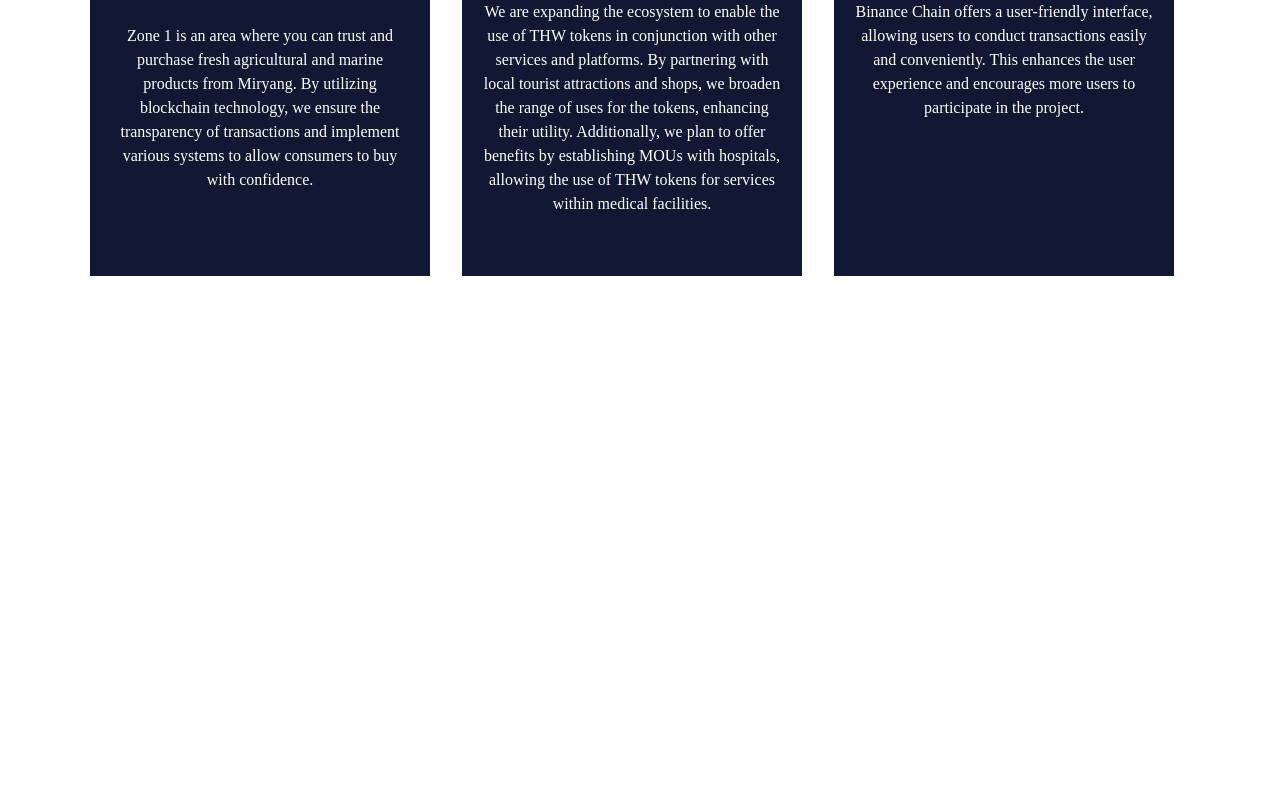
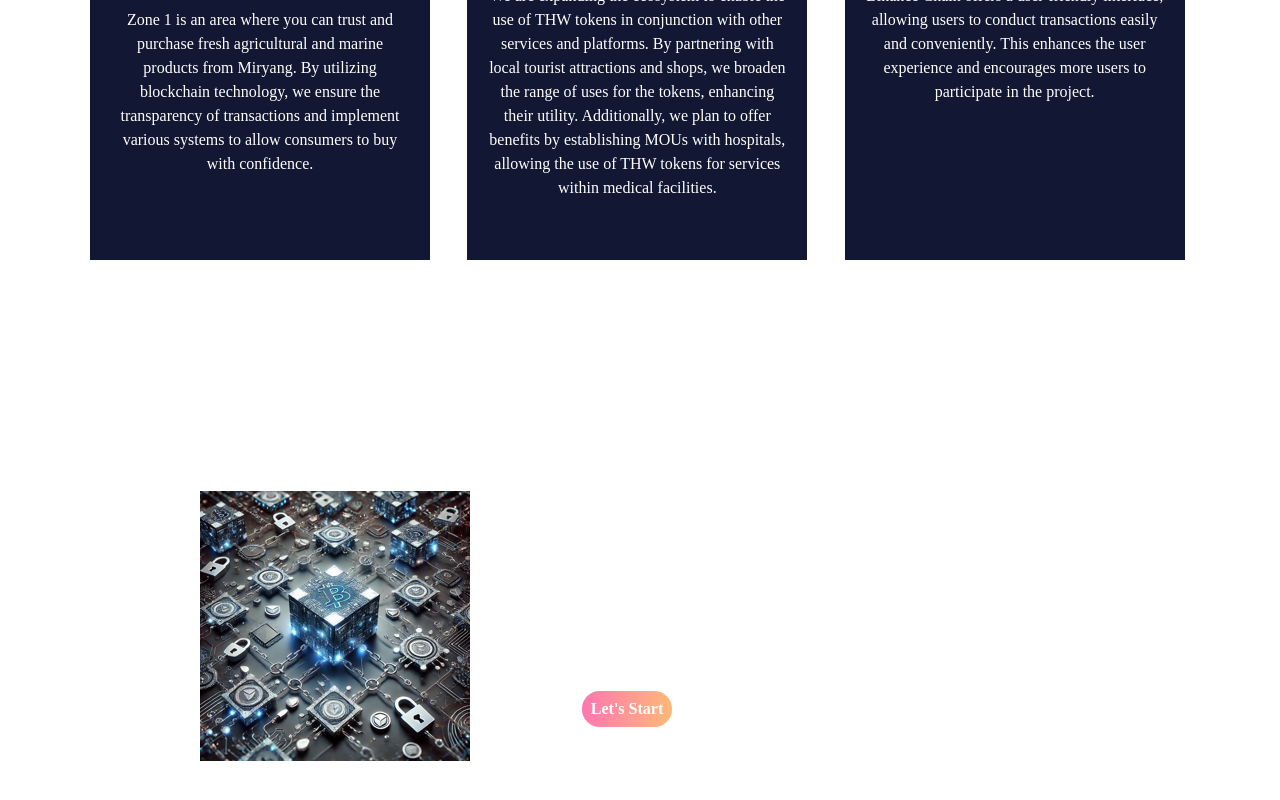
Before and after one commit to min8802/thworld, a React (Vite) app: page / in a window 1280 px wide. Shown: the part 1539-2339 px from the top of the page. Built offline with nearby package versions, Linux system fonts and the light colour scheme.

Commit message:
service 컴포넌트 반응형 작업 중

```diff
--- a/src/App.tsx
+++ b/src/App.tsx
@@ -33,7 +33,7 @@ const ServicesInVariants = {
     opacity: 1,
     clipPath: "inset(0 0% 0 0%)",
     transition: {
-      duration: 1.0,
+      duration: 0.8,
       delay: 0.5,
       ease: "easeOut"
     }
@@ -225,7 +225,7 @@ const App = () => {
         variants={ServicesInVariants}
         ref={tokenAboutRef}
       >
-        <About/>
+        <About isRender={isRender} tokenExInVariants={tokenExInVariants}/>
       </motion.div>
       </>
       </div>
--- a/src/components/About.tsx
+++ b/src/components/About.tsx
@@ -1,24 +1,93 @@
-import { Flex, Text } from "@chakra-ui/react";
-import { FC } from "react";
+import { Button, Flex, Img, Text } from "@chakra-ui/react";
+import { FC, useEffect } from "react";
+import { motion, useAnimation, Variants } from "framer-motion";
 
+interface AboutProps {
+    isRender : boolean;
+    tokenExInVariants : Variants;
+}
 
-const About : FC = () => {
+const About : FC<AboutProps> = ({isRender, tokenExInVariants}) => {
+
+    const aboutMidAnimation = useAnimation();
+
+    useEffect(() => {
+        const targetElement = document.querySelector('#aboutMid');
+        const observer = new IntersectionObserver(
+            (entries) => {
+                const entry = entries[0];
+                if(entry.target === targetElement) {
+                    if(entry.isIntersecting) {
+                        aboutMidAnimation.start("visible");
+                    }
+                }
+            },
+            {threshold: 0.0}
+        )
+        if(!targetElement) return;
+        observer.observe(targetElement);
+
+        return () => {
+            observer.unobserve(targetElement);
+        }
+    },[isRender])
+
     return (
         <Flex
             w="100%"
-            minH="100vh"
+            minH="80vh"
             color="white"
             pt={28}
             zIndex={2}
             flexDir="column"
             alignItems="center"
         >
-            <Text fontSize="26px" mb={12}>
-                Token Introduction
+            <Text fontSize="26px" mb={20}>
+                About The Theme Healing World
             </Text>
-            <Text color="white" textAlign="center">
-            We gives you amazing user experience !
-            </Text>
+            <motion.div
+            initial="hidden"
+            animate={aboutMidAnimation}
+            variants={tokenExInVariants}
+            >
+                <Flex w="880px" gap={28} id="aboutMid">
+                    <Img src="images/about.png"/>
+                    <Flex flexDir="column">
+                        <Text>Theme Healing World is one of the most transformative technologies since the invention of the Internet.
+                            Theme Healing World stands firmly in support of financial freedom and the liberty that THW provides
+                            globally for anyone to voluntarily participate in a permissionless and decentralized network.<br></br><br></br>
+                            which empowers people to not be marginalized by governments and financial institutions. THW is freedom.
+                        </Text>
+                        <Button
+                            w={["90px","90px","90px","90px","90px","140px","140px"]}
+                            h={["36px","36px","36px","36px","36px","46px","46px"]}
+                            fontSize={["16px","16px","16px","16px","16px","20px","20px"]}
+                            mt={8}
+                            bgGradient="linear(to-r, #ff3b8f, #ff9a3b)"
+                            color="white"
+                            borderRadius="24px"
+                            overflow="hidden"
+                            _hover= {{
+                                backgroundColor : "#0C0E27",
+                                _before : {
+                                    transform : "translateX(100%)",
+                                },
+                            }}
+                            _before={{
+                                content : "''",
+                                position : "absolute",
+                                top : "0",
+                                left : "0",
+                                width : "100%",
+                                height : "100%",
+                                background : "rgba(255, 255, 255, 0.3)",
+                                transition : "transform 0.5s ease",
+                                transform : "translateX(0%)",
+                            }}
+                            >Let's Start</Button>
+                    </Flex>
+                </Flex>
+            </motion.div>
         </Flex>
     )
 }
--- a/src/components/Service.tsx
+++ b/src/components/Service.tsx
@@ -1,4 +1,4 @@
-import { Flex, Img, Text } from "@chakra-ui/react";
+import { Flex, Grid, GridItem, Img, Text } from "@chakra-ui/react";
 import { FC, useEffect } from "react";
 import serviceTop from "../data/servicesTop.json"
 import serviceBottom from "../data/servicesBottom.json"
@@ -85,9 +85,9 @@ const Services : FC<ServicesProps> = ({isRender, setIsRender, tokenExInVariants}
             animate={serviceTopAnimation}
             variants={tokenExInVariants}
             >
-                <Flex w="1100px" mt={20} gap={8} id="serviceTop">
+                <Grid templateColumns={['repeat(1,1fr)','repeat(1,1fr)','repeat(2,1fr)','repeat(3,1fr)','repeat(3,1fr)','repeat(3,1fr)','repeat(3,1fr)']} w={["330px","330px","780px","1100px","1100px","1100px","1100px"]} mt={20} gap={8} id="serviceTop">
                     {serviceTop.map((v, i) => (
-                        <Flex w="340px" minH="400px" p="20px" flexDir="column" alignItems="center" bgColor="#121833" key={i}>
+                        <GridItem w={["320px","320px","320px","320px","340px","340px","340px"]} minH="400px" p="20px" flexDir="column" display="flex" justifyContent="center" alignItems="center" bgColor="#121833" key={i}>
                             <Img w="40px" src={v.image}/>
                             <Text mt="20px" mb="20px" >
                                 {v.title}
@@ -97,18 +97,10 @@ const Services : FC<ServicesProps> = ({isRender, setIsRender, tokenExInVariants}
                                     {v.content}
                                 </Text>
                             </Flex>
-                        </Flex>
+                        </GridItem>
                     ))}
-                </Flex>
-            </motion.div>
-            <motion.div
-            initial="hidden"
-            animate={serviceBottomAnimation}
-            variants={tokenExInVariants}
-            >
-                <Flex w="1100px" mt={12} gap={8} id="serviceBottom">
                     {serviceBottom.map((v, i) => (
-                        <Flex w ="340px" minH="400px" p="20px" flexDir="column" alignItems="center" bgColor="#121833" key={i}>
+                        <GridItem w ={["320px","320px","320px","320px","340px","340px","340px"]} minH="400px" p="20px" flexDir="column" display="flex" alignItems="center" bgColor="#121833" key={i}>
                             <Img w="40px" src={v.image}/>
                             <Text mt="20px" mb="20px" >
                                 {v.title}
@@ -118,9 +110,9 @@ const Services : FC<ServicesProps> = ({isRender, setIsRender, tokenExInVariants}
                                     {v.content}
                                 </Text>
                             </Flex>
-                        </Flex>
+                        </GridItem>
                     ))}
-                </Flex>
+                </Grid>
             </motion.div>
         </Flex>
 
```
Also changed, not shown: public/images/about.png (added), src/components/Header.tsx (indentation only).
